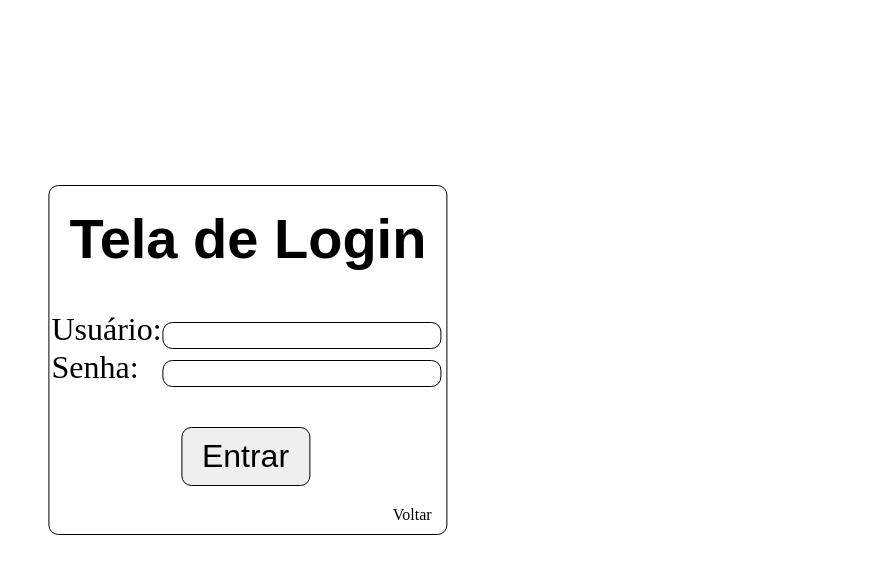
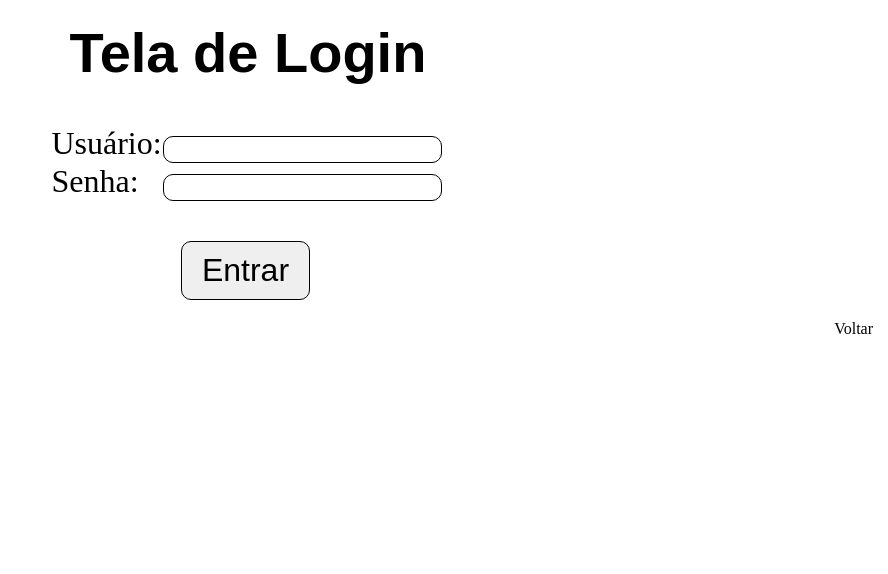
Before and after one commit to victor-gabryel/projeto-cadastro, a plain HTML site: page html/teladelogin.html in a window 1280 px wide. Shown: the whole page, without its empty margins (392-1280 px from the left). Drawn offline with Linux system fonts and the light colour scheme.

Commit message:
atualizado

```diff
--- a/estilos/teladelogin.css
+++ b/estilos/teladelogin.css
@@ -47,16 +47,7 @@ body{
 /*Principal*/
 main{
 
-    position: absolute;
-    top: 45%;
-    left: 50%;
-    transform: translate(-50%, -50%);
 
-    margin: auto;
-    max-width: 400px;
-    min-width: 300px;
-    border: 1px solid black;
-    border-radius: 10px;
 }
 
 h1{
```
